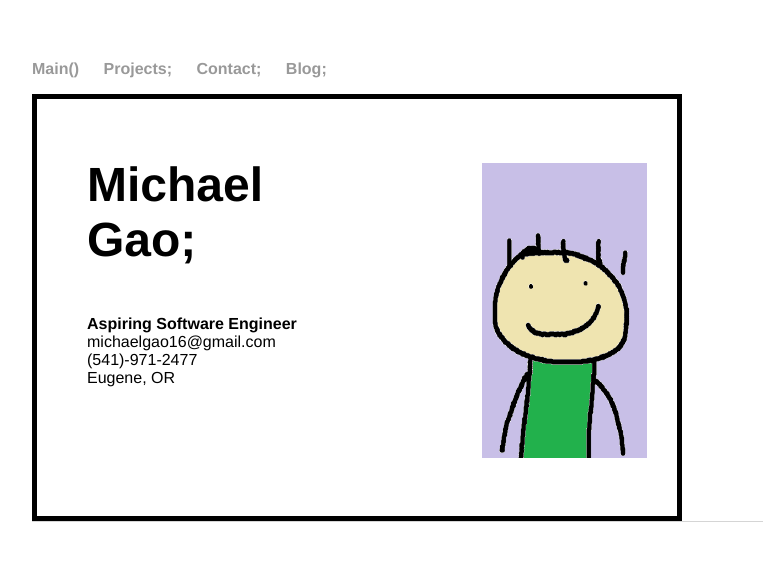
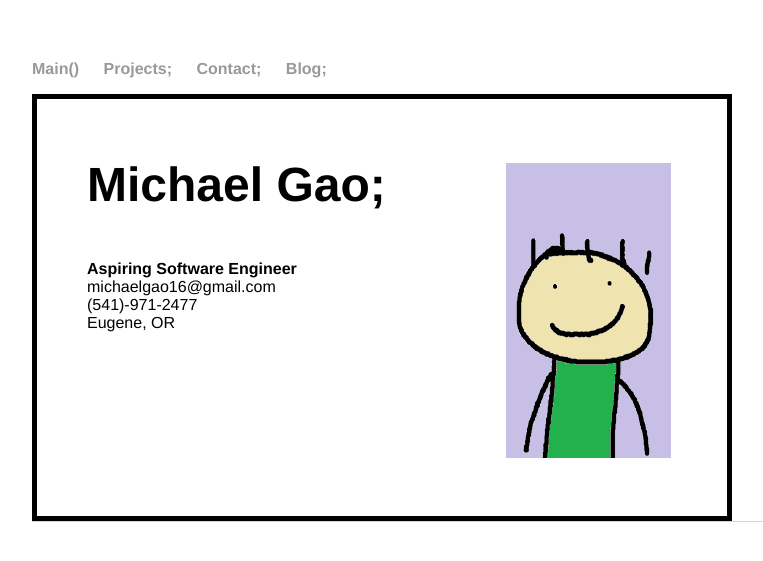
Before and after one commit to michael-c-gao/WebsiteOfMichael, a Jekyll site: the page built from contact/index.html, in a window 1280 px wide. Shown: the top 561 px of the page, without its empty margins (160-923 px from the left). Built offline with Jekyll 4.4.1, drawn with Linux system fonts in a browser that asks for light colours.

Commit message:
Update index.html

```diff
--- a/contact/index.html
+++ b/contact/index.html
@@ -13,7 +13,7 @@ title: Contact Me
 		border: 0px solid black;
 	}
 		.parent{
-			width:650px;
+			width:700px;
 			height:auto;
 			padding-top:10px;
 			padding-bottom:25px;
```
